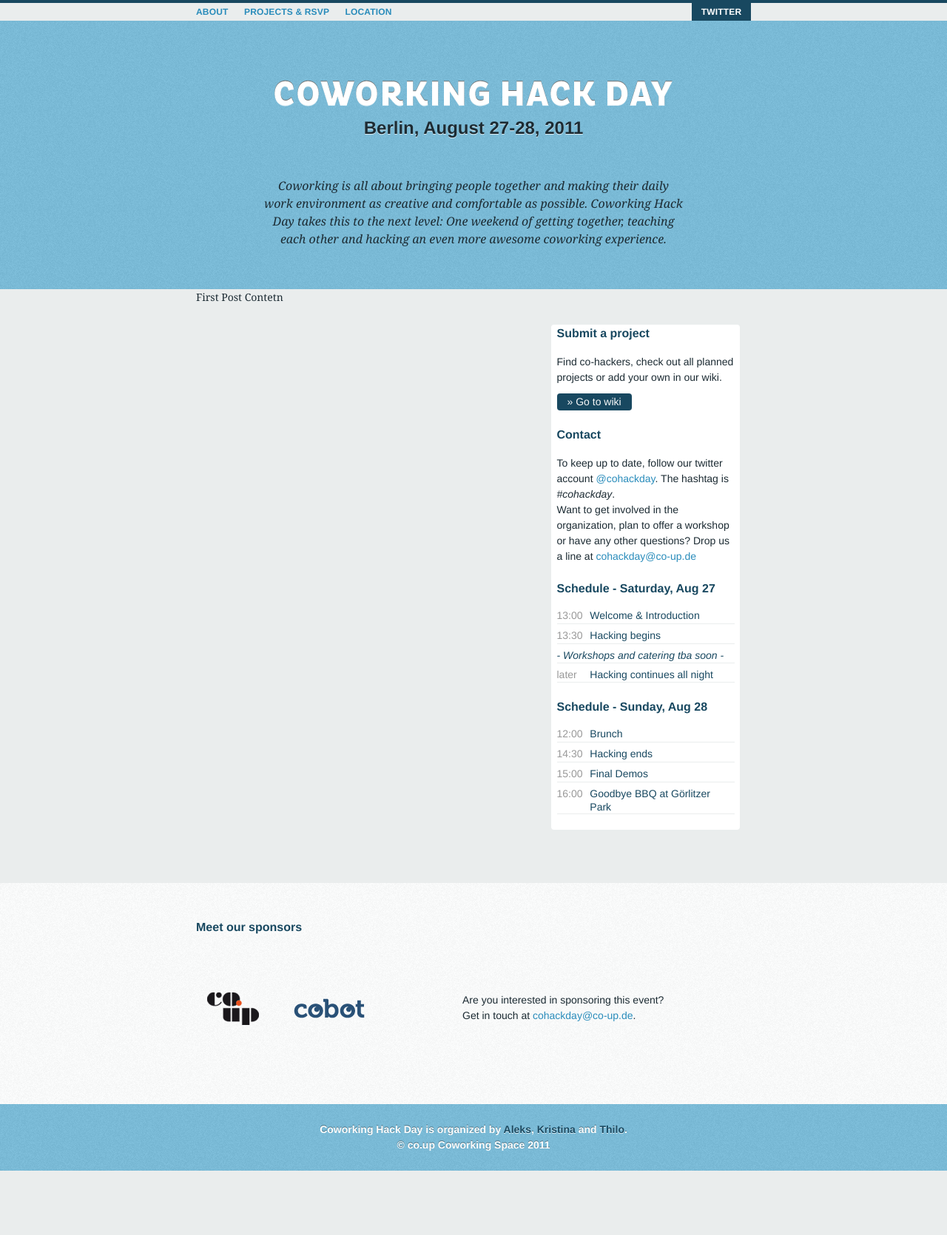
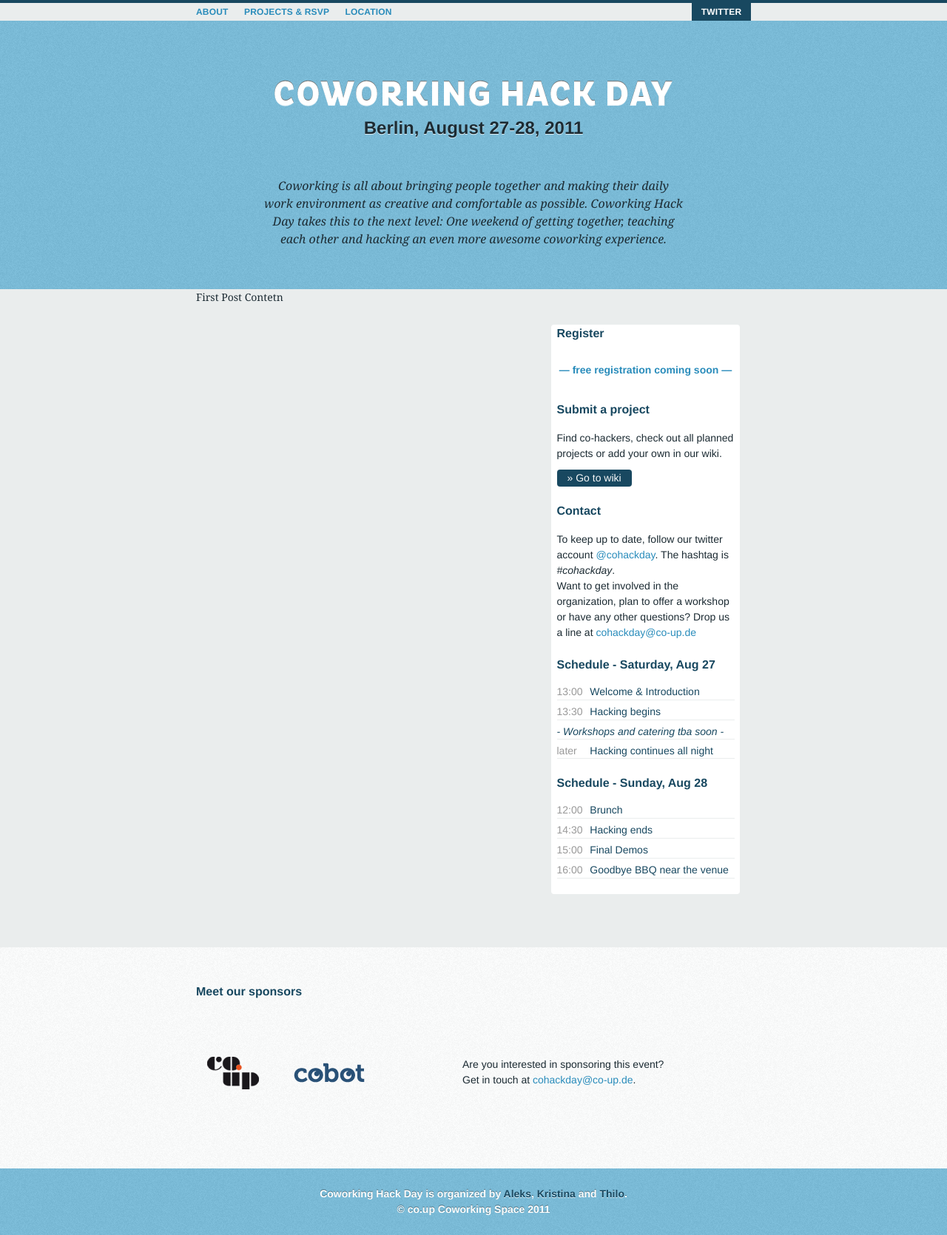
Before and after one commit to thilo/coworking-hack-day, a Jekyll site: the page built from _posts/2011-07-29-first-post.md, in a window 1280 px wide. Shown: the whole page at 74% size. Built offline with Jekyll 4.4.1, drawn with Linux system fonts in a browser that asks for light colours; before the commit the page ends 1583 px from its top, so only the background shows below that.

Commit message:
added register praragraph

```diff
--- a/_includes/sidebar.md
+++ b/_includes/sidebar.md
@@ -1,3 +1,7 @@
+<h4>Register</h4>
+
+<p class="register_soon">&mdash; free registration coming soon &mdash;</p>
+
 <h4>Submit a project</h4>
 
 <p>
@@ -27,5 +31,5 @@
   <li><span>12:00</span> Brunch</li>
   <li><span>14:30</span> Hacking ends</li>
   <li><span>15:00</span> Final Demos</li>
-  <li><span>16:00</span> Goodbye BBQ at Görlitzer Park</li>
+  <li><span>16:00</span> Goodbye BBQ near the venue</li>
 </ul>
--- a/css/src/site.scss
+++ b/css/src/site.scss
@@ -288,6 +288,14 @@ a.btn_link:focus {
 }
 
 
+.register_soon {
+  color: $mblue;
+  font-weight: bold;
+  text-align: center;
+  padding: .75em 0;
+}
+
+
 
 @media screen and (max-device-width:660px), screen and (max-width:660px) {
 
--- a/css/stylesheets/site.css
+++ b/css/stylesheets/site.css
@@ -434,39 +434,47 @@ a.btn_link:focus {
   background: #298cbb;
 }
 
+/* line 291, ../src/site.scss */
+.register_soon {
+  color: #298cbb;
+  font-weight: bold;
+  text-align: center;
+  padding: .75em 0;
+}
+
 @media screen and (max-device-width:660px), screen and (max-width:660px) {
-  /* line 294, ../src/site.scss */
+  /* line 302, ../src/site.scss */
   body {
     -webkit-text-size-adjust: 200%;
   }
 
-  /* line 298, ../src/site.scss */
+  /* line 306, ../src/site.scss */
   .container {
     width: 95%;
     margin: 0 auto;
     padding: 0 2%;
   }
 
-  /* line 304, ../src/site.scss */
+  /* line 312, ../src/site.scss */
   .content {
     width: auto;
     margin-right: 0;
     float: none;
   }
 
-  /* line 310, ../src/site.scss */
+  /* line 318, ../src/site.scss */
   .aside {
     float: none;
     width: auto;
   }
 
-  /* line 314, ../src/site.scss */
+  /* line 322, ../src/site.scss */
   .teaser {
     padding: 0;
   }
 }
 @media screen and (max-device-width:360px),screen and (max-width:360px) {
-  /* line 323, ../src/site.scss */
+  /* line 331, ../src/site.scss */
   .nav {
     display: none;
   }
```
